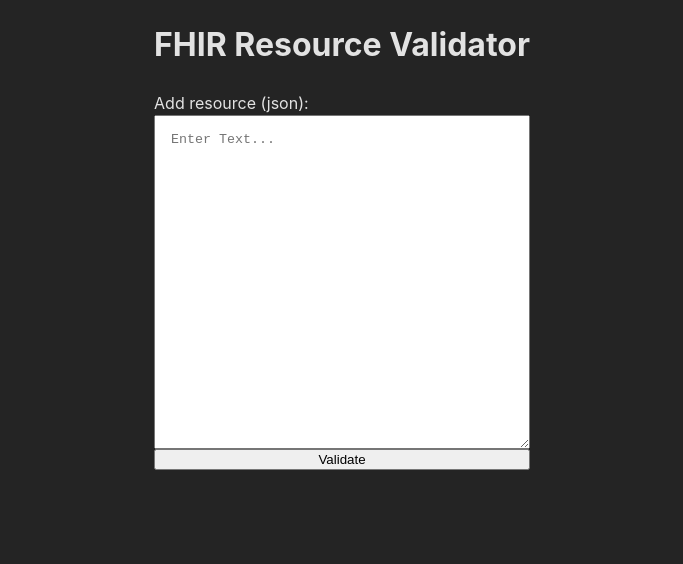
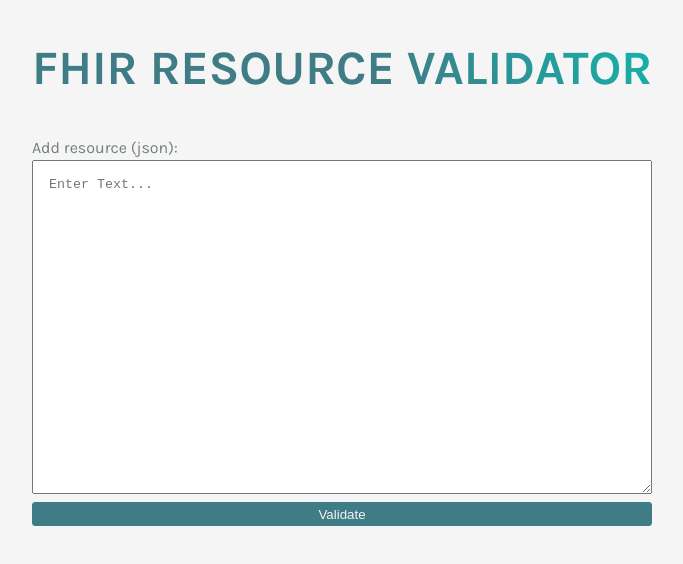
Before and after one commit to willemverbuyst/fhir-resource-validator, a website built with Vite: page index.html in a window 1280 px wide. Shown: the whole page, without its empty margins (298-981 px from the left). Built offline with nearby package versions, Linux system fonts and the light colour scheme.

Commit message:
style: add colors

```diff
--- a/index.html
+++ b/index.html
@@ -4,10 +4,16 @@
     <meta charset="UTF-8" />
     <meta name="viewport" content="width=device-width, initial-scale=1.0" />
     <title>FHIR Resource Validator</title>
+    <link rel="preconnect" href="https://fonts.googleapis.com" />
+    <link rel="preconnect" href="https://fonts.gstatic.com" crossorigin />
+    <link
+      href="https://fonts.googleapis.com/css2?family=Karla:ital,wght@0,300;0,400;0,500;0,700;1,400&display=swap"
+      rel="stylesheet"
+    />
   </head>
   <body>
     <div class="container">
-      <h1>FHIR Resource Validator</h1>
+      <h1 class="title">FHIR Resource Validator</h1>
       <label for="resourceInput">Add resource (json):</label>
       <textarea
         id="resourceInput"
--- a/src/style.css
+++ b/src/style.css
@@ -1,17 +1,20 @@
 :root {
-  font-family: Inter, system-ui, Avenir, Helvetica, Arial, sans-serif;
+  font-family: "Karla", sans-serif;
   line-height: 1.5;
   font-weight: 400;
-
-  color-scheme: light dark;
-  color: rgba(255, 255, 255, 0.87);
-  background-color: #242424;
 
   font-synthesis: none;
   text-rendering: optimizeLegibility;
   -webkit-font-smoothing: antialiased;
   -moz-osx-font-smoothing: grayscale;
   -webkit-text-size-adjust: 100%;
+  --color-error: #ff5f5d;
+  --color-dark: #3f7c85;
+  --color-medium: #00ccbf;
+  --color-light: #05fac6;
+  --color-text: #747e7e;
+  --color-white: #f5f5f5;
+  --color-black: #242424;
 }
 
 body {
@@ -21,11 +24,27 @@ body {
   justify-content: center;
   width: 100vw;
   min-height: 100vh;
+  color: var(--color-black);
+  background-color: var(--color-white);
+}
+
+button {
+  background-color: var(--color-dark);
+  color: var(--color-white);
+  border: 1px solid var(--color-dark);
+  border-radius: 3px;
+  outline: none;
+  margin: 0.5rem 0;
+  padding: 0.2rem 0;
 }
 
 textarea {
   padding: 1rem;
   outline: none;
+}
+
+label {
+  color: var(--color-text);
 }
 
 .container {
@@ -34,11 +53,29 @@ textarea {
   flex-direction: column;
 }
 
+.title {
+  background: var(--color-dark);
+  background-image: linear-gradient(
+    45deg,
+    var(--color-dark) 28%,
+    var(--color-medium) 61%,
+    var(--color-light) 71%
+  );
+  background-size: 100vw;
+  background-clip: text;
+  -webkit-background-clip: text;
+  -moz-background-clip: text;
+  -webkit-text-fill-color: transparent;
+  -moz-text-fill-color: transparent;
+  font-size: 3rem;
+  text-transform: uppercase;
+}
+
 .error {
-  color: red;
+  color: var(--color-error);
 }
 
 .error-card {
   padding: 1rem;
-  border: 1px solid red;
+  border: 2px solid var(--color-error);
 }
```
